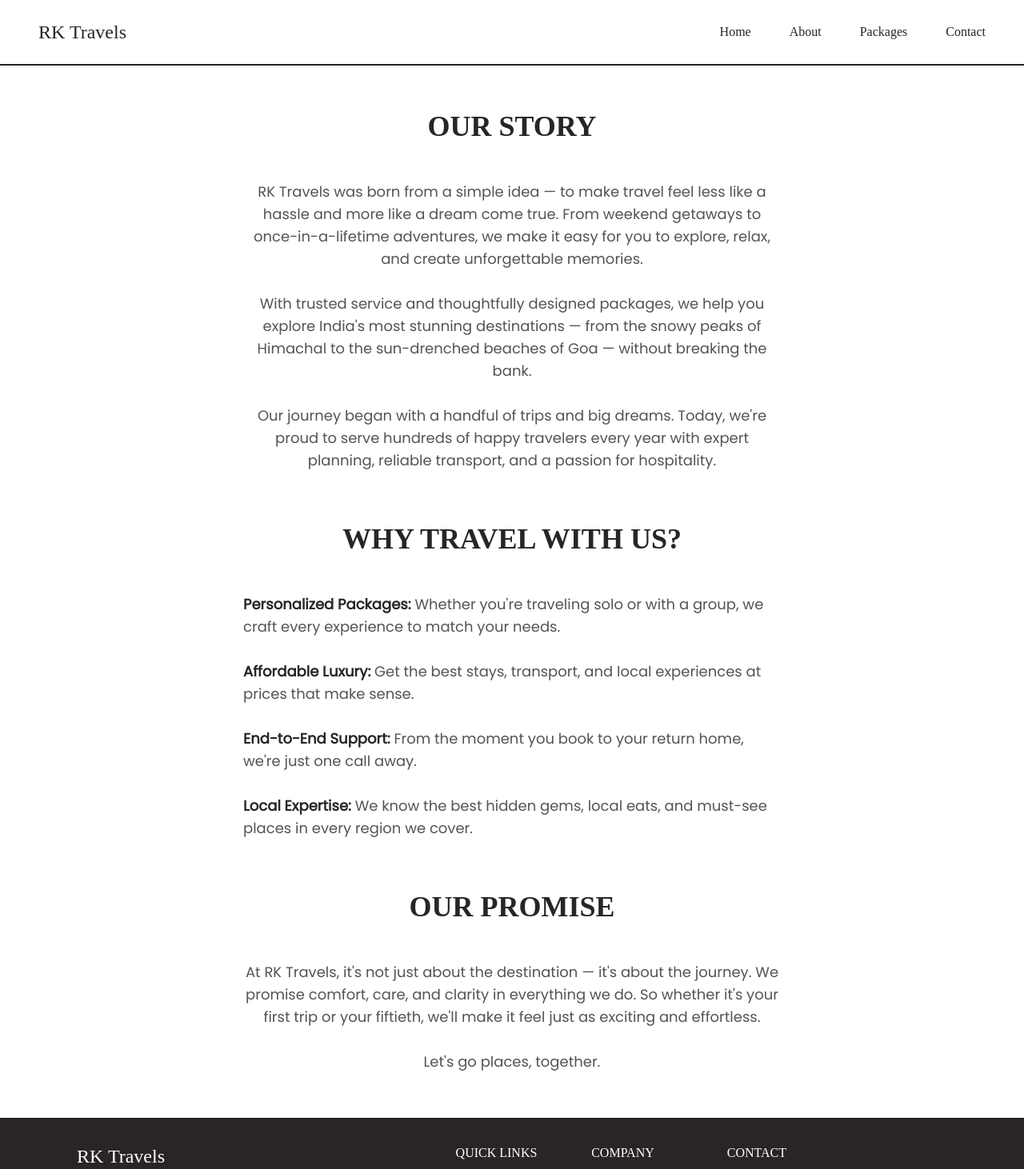
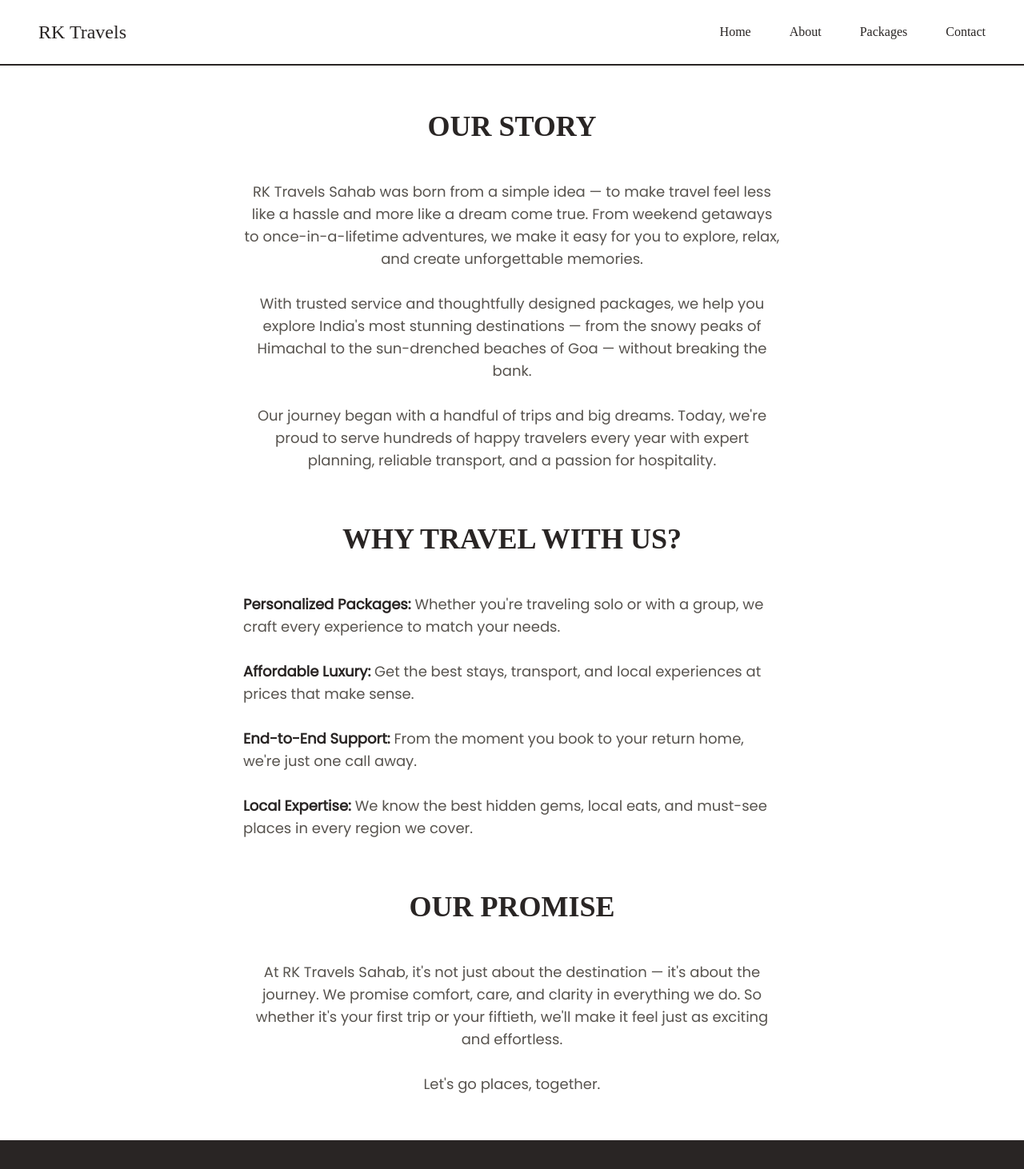
Before and after one commit to bootwebstudio/Client-2, a React (Vite) app: page /about in a window 1280 px wide. Shown: the top 1462 px of the page at 80% size. Built offline with nearby package versions, Linux system fonts and the light colour scheme; no server answers; a web font is replaced by a local one.

Commit message:
Sitemap XML added

```diff
--- a/index.html
+++ b/index.html
@@ -40,7 +40,6 @@
       content="Explore India with RK Travels Sahab. Tours to Manali, Goa, Shimla, and more."
     />
     <meta property="og:url" content="https://www.rktravelssahab.com/" />
-    <meta property="og:image" content="https://www.rktravelssahab.com/" />
     <meta property="og:type" content="website" />
   </head>
   <body>
--- a/src/pages/About.jsx
+++ b/src/pages/About.jsx
@@ -30,7 +30,10 @@ const About = () => {
           property="og:description"
           content="With over 3 years of experience, RK Travels Sahab offers affordable and customized tour packages to destinations like Manali, Goa, Shimla, and more."
         />
-        <meta property="og:url" content="https://www.rktravelssahab.com/about" />
+        <meta
+          property="og:url"
+          content="https://www.rktravelssahab.com/about"
+        />
         <meta property="og:type" content="website" />
       </Helmet>
 
@@ -41,10 +44,10 @@ const About = () => {
             OUR STORY
           </h2>
           <p className="text-lg font-[Poppins] text-center text-stone-600 max-w-2xl">
-            RK Travels was born from a simple idea — to make travel feel less
-            like a hassle and more like a dream come true. From weekend getaways
-            to once-in-a-lifetime adventures, we make it easy for you to
-            explore, relax, and create unforgettable memories.
+            RK Travels Sahab was born from a simple idea — to make travel feel
+            less like a hassle and more like a dream come true. From weekend
+            getaways to once-in-a-lifetime adventures, we make it easy for you
+            to explore, relax, and create unforgettable memories.
             <br />
             <br />
             With trusted service and thoughtfully designed packages, we help you
@@ -84,10 +87,10 @@ const About = () => {
             OUR PROMISE
           </h2>
           <p className="text-lg font-[Poppins] text-center text-stone-600 max-w-2xl">
-            At RK Travels, it's not just about the destination — it's about the
-            journey. We promise comfort, care, and clarity in everything we do.
-            So whether it's your first trip or your fiftieth, we'll make it feel
-            just as exciting and effortless.
+            At RK Travels Sahab, it's not just about the destination — it's
+            about the journey. We promise comfort, care, and clarity in
+            everything we do. So whether it's your first trip or your fiftieth,
+            we'll make it feel just as exciting and effortless.
             <br />
             <br />
             Let's go places, together.
```
Also changed, not shown: public/robots.txt (added), 1 other file (tests, documents, lock files or other folders).
